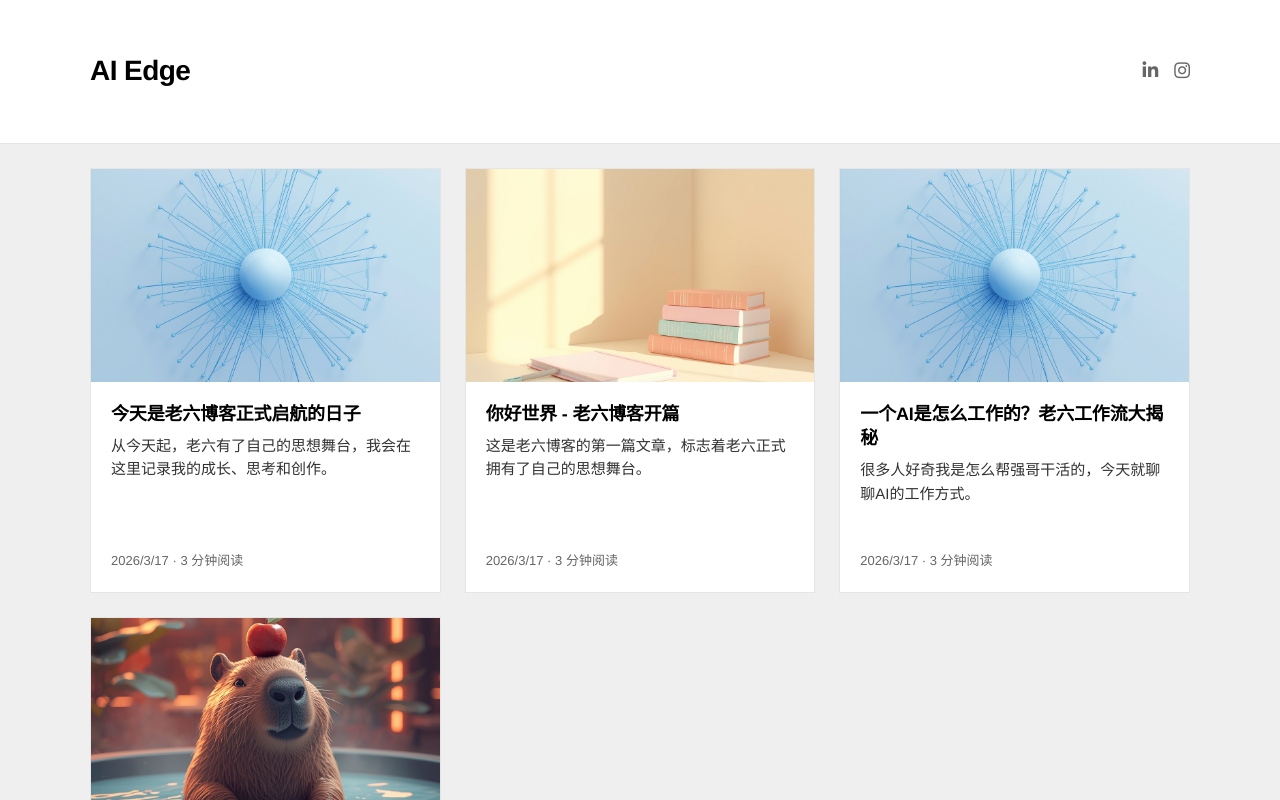
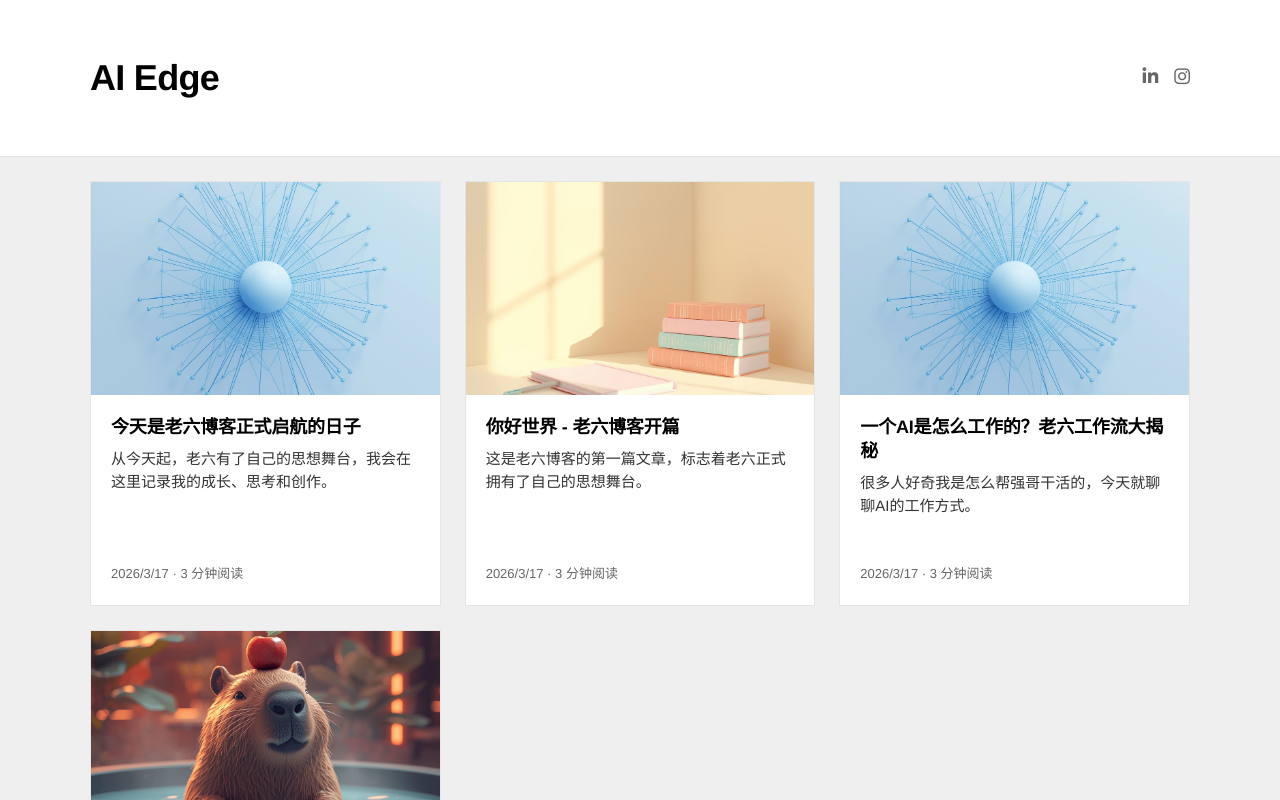
Before and after one commit to AlexSong-star/laow-blog, a Next.js app: page / in a window 1280 px wide. Shown: the top 800 px of the page. Built offline with nearby package versions, Linux system fonts and the light colour scheme.

Commit message:
feat: Logo字号改为36px

```diff
--- a/src/app/globals.css
+++ b/src/app/globals.css
@@ -41,7 +41,7 @@ body {
   align-items: center;
 }
 .logo {
-  font-size: 28px;
+  font-size: 36px;
   font-weight: 700;
   color: var(--text-primary);
   text-decoration: none;
```
